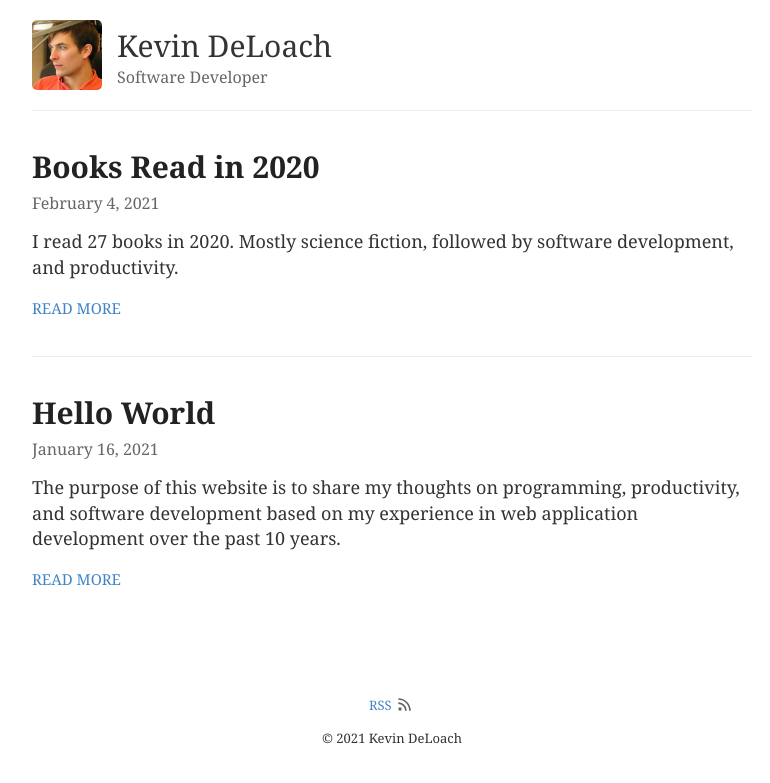
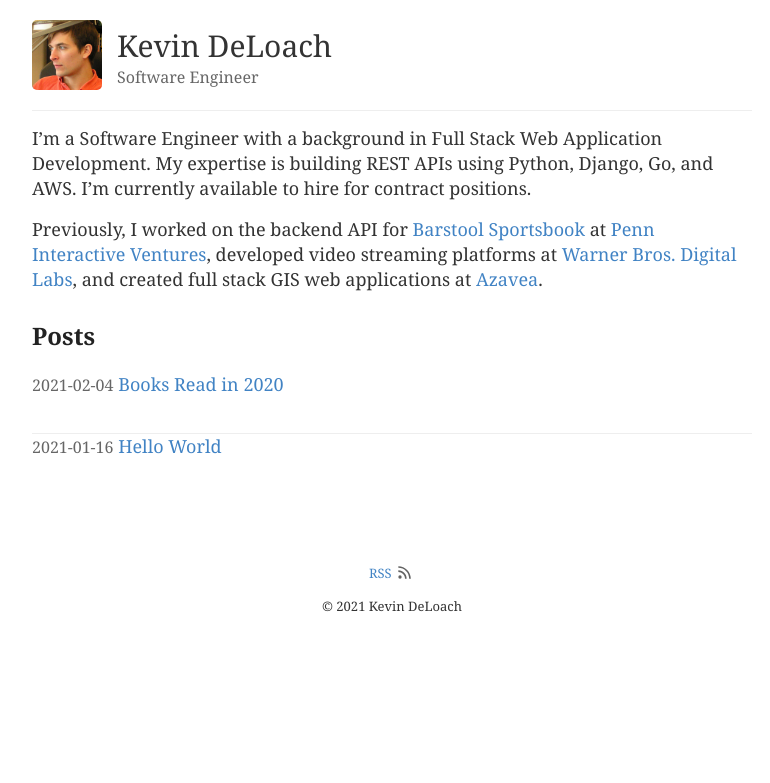
Before and after one commit to kdeloach/kdeloach.github.io, a Jekyll site: the page built from index.md, in a window 1280 px wide. Shown: the top 783 px of the page, without its empty margins (248-1018 px from the left). Built offline with Jekyll 4.4.1, drawn with Linux system fonts in a browser that asks for light colours.

Commit message:
Change posts on homepage to a list

```diff
--- a/_config.yml
+++ b/_config.yml
@@ -1,5 +1,5 @@
 name: Kevin DeLoach
-description: Software Developer
+description: Software Engineer
 avatar: /images/avatar.png
 
 social:
--- /dev/null
+++ b/_layouts/index.html
@@ -0,0 +1,16 @@
+---
+layout: default
+---
+
+<div class="about">
+{{ content }}
+</div>
+
+<div class="posts">
+  {% for post in site.posts %}
+  <article class="post">
+    <span class="date">{{ post.date | date: "%Y-%m-%d" }}</span>
+    <a href="{{ site.baseurl }}{{ post.url }}">{{ post.title }}</a>
+  </article>
+  {% endfor %}
+</div>
--- a/index.html
+++ /dev/null
@@ -1,18 +0,0 @@
----
-layout: default
----
-
-<div class="posts">
-  {% for post in site.posts %}
-    <article class="post">
-      <h1><a href="{{ site.baseurl }}{{ post.url }}">{{ post.title }}</a></h1>
-      <div class="date">
-        {{ post.date | date: "%B %e, %Y" }}
-      </div>
-      <div class="entry">
-        {{ post.excerpt }}
-      </div>
-      <a href="{{ site.baseurl }}{{ post.url }}" class="read-more">Read More</a>
-    </article>
-  {% endfor %}
-</div>
--- /dev/null
+++ b/index.md
@@ -0,0 +1,21 @@
+---
+layout: index
+---
+
+I'm a Software Engineer with a background in Full Stack Web Application
+Development. My expertise is building REST APIs using Python, Django, Go, and
+AWS. I'm currently available to hire for contract positions.
+
+Previously, I worked on the backend API for [Barstool Sportsbook][barstool] at
+[Penn Interactive Ventures][pngaming], developed video streaming platforms at
+[Warner Bros. Digital Labs][wbdl], and created full stack GIS web applications
+at [Azavea][azavea].
+
+[azavea]: https://www.azavea.com/
+[barstool]: https://barstoolsportsbook.com/
+[boom]: https://www.boomerang.com/
+[dcu]: https://dcuniverse.com/
+[pngaming]: https://www.pngaming.com/
+[wbdl]: https://wbdl.com
+
+## Posts
```
